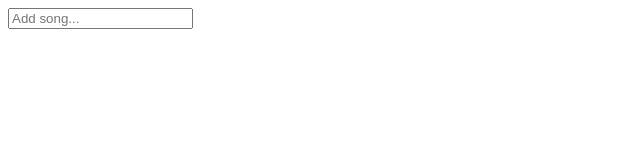
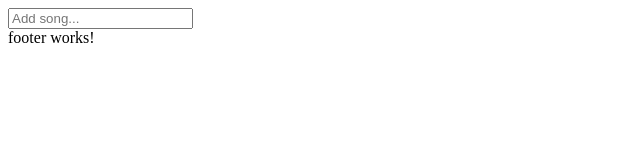
Before and after one commit to chandasiskin/youtube-player, an Angular app: page / in a window 1280 px wide. Shown: the top 160 px of the page, without its empty margins (0-640 px from the left). Built offline with nearby package versions, Linux system fonts and the light colour scheme.

Commit message:
Initial footer

```diff
--- a/src/app/app.html
+++ b/src/app/app.html
@@ -1,2 +1,3 @@
 <app-header></app-header>
 <router-outlet />
+<app-footer></app-footer>
--- a/src/app/app.ts
+++ b/src/app/app.ts
@@ -1,10 +1,11 @@
 import { Component, signal } from '@angular/core';
 import { RouterOutlet } from '@angular/router';
 import { Header } from './header/header';
+import { Footer } from './footer/footer';
 
 @Component({
   selector: 'app-root',
-  imports: [RouterOutlet, Header],
+  imports: [RouterOutlet, Header, Footer],
   templateUrl: './app.html',
   styleUrl: './app.scss'
 })
--- /dev/null
+++ b/src/app/footer/footer.html
@@ -0,0 +1,3 @@
+<footer>
+    footer works!
+</footer>
```
Also changed, not shown: src/app/footer/footer.ts (added, +11 -0 lines), src/app/footer/footer.scss (added), 1 other file (tests, documents, lock files or other folders).
